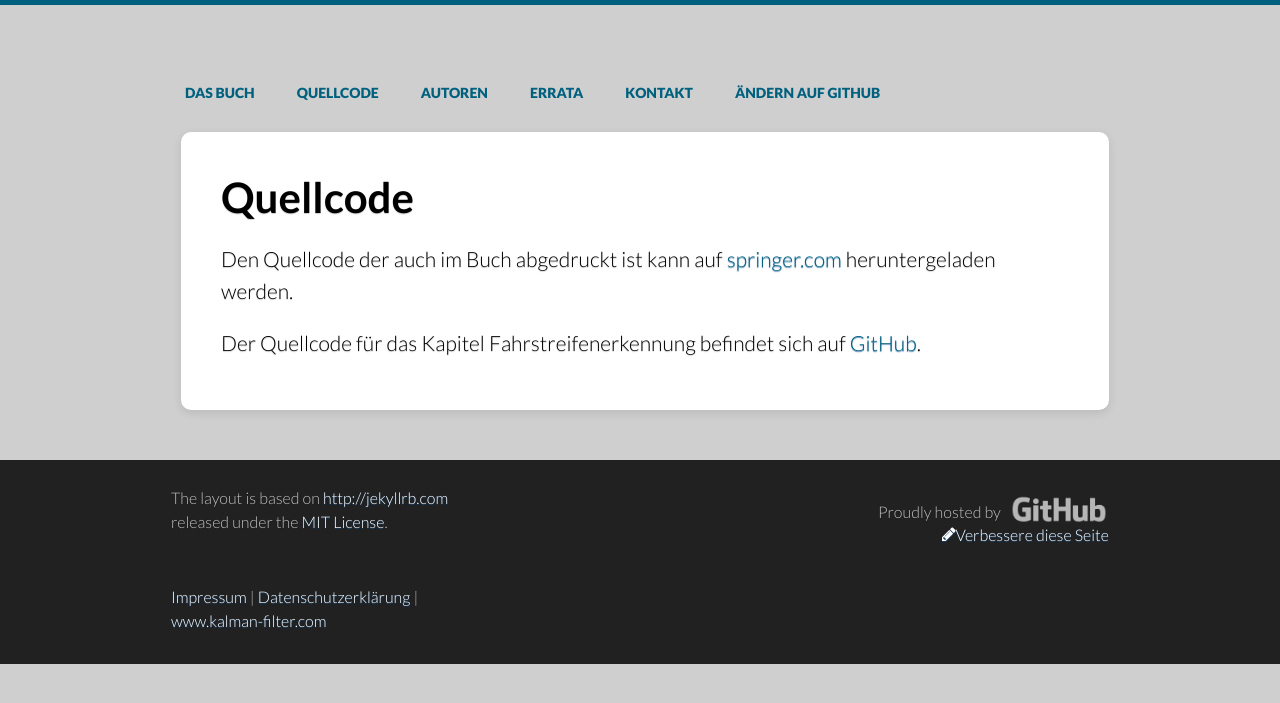
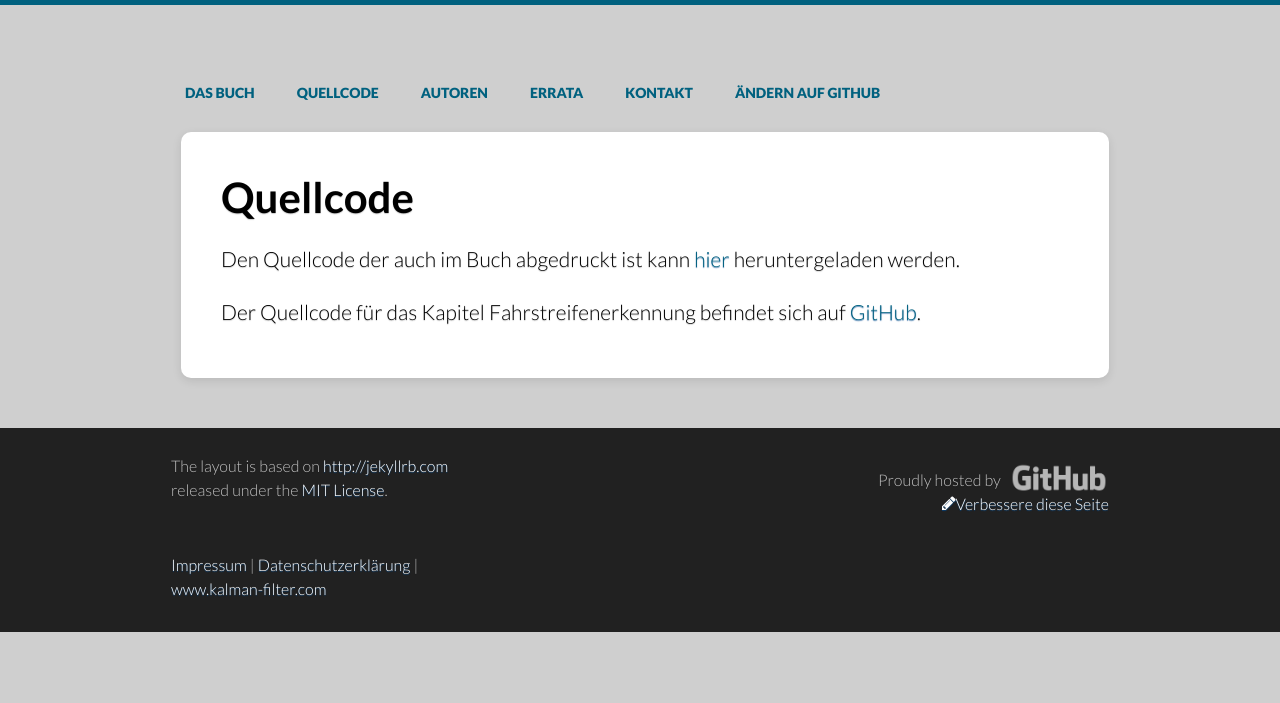
Before and after one commit to sebdi/kalman-filter.de, a Jekyll site: the page built from quellcode.md, in a window 1280 px wide. Shown: the top 703 px of the page. Built offline with Jekyll 4.4.1, drawn with Linux system fonts in a browser that asks for light colours; comment, search, counter and statistics services are not loaded.

Commit message:
Added link to MATLAB scripts

```diff
--- a/quellcode.md
+++ b/quellcode.md
@@ -4,6 +4,6 @@ title: Quellcode
 permalink: /quellcode/
 ---
 
-Den Quellcode der auch im Buch abgedruckt ist kann auf [springer.com](http://www.springer.com/de/book/9783658167271) heruntergeladen werden.
+Den Quellcode der auch im Buch abgedruckt ist kann [hier](https://github.com/sebdi/kalman-filter.de/blob/gh-pages/Matlab-Files.zip) heruntergeladen werden.
 
 Der Quellcode für das Kapitel Fahrstreifenerkennung befindet sich auf [GitHub](http://github.com/sebdi/lane-detection).
```
